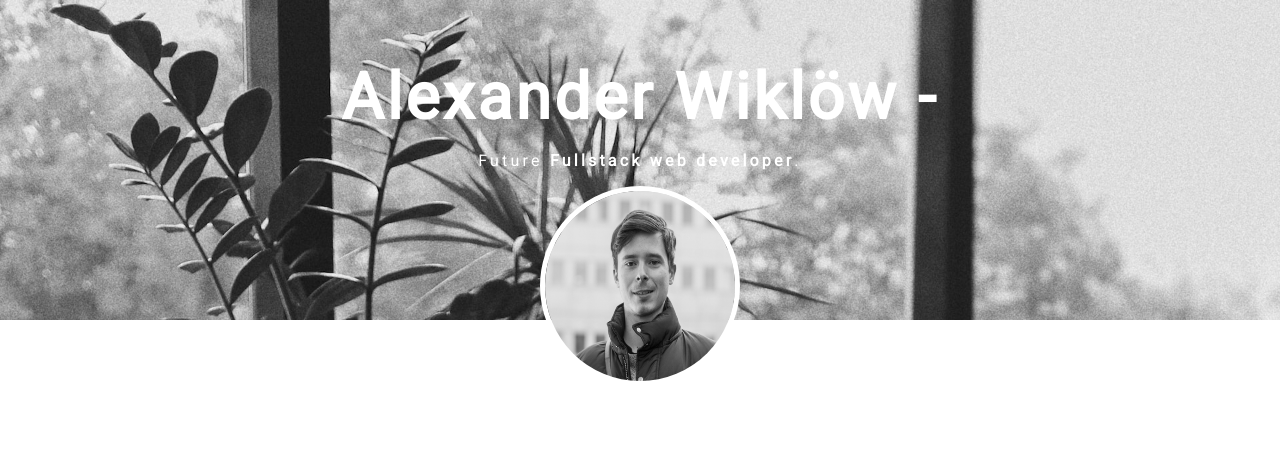
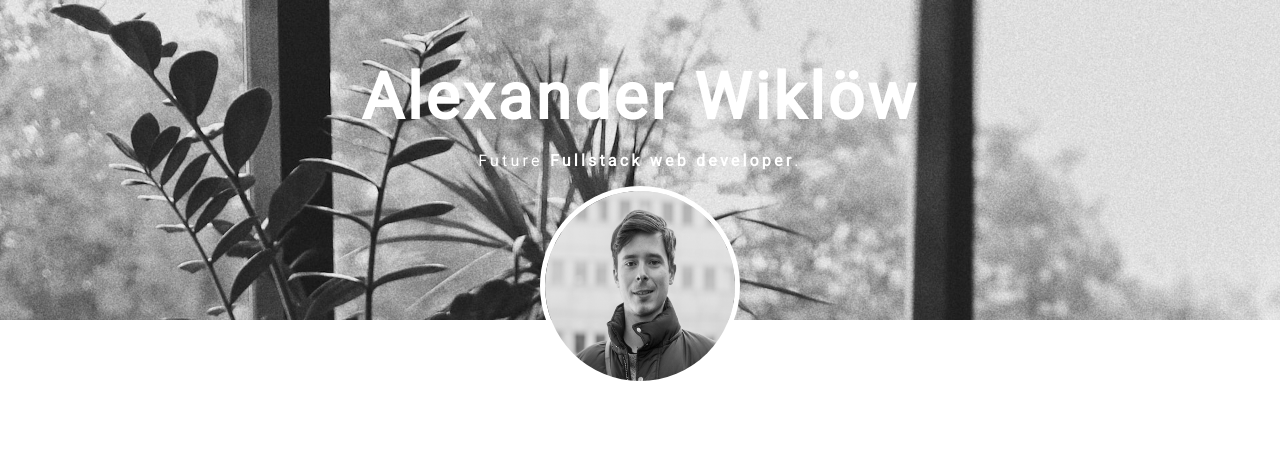
Before and after one commit to AlexanderWiklow/Portfolio2023, a website: page index.html in a window 1280 px wide. Shown: the top 457 px of the page. Drawn offline with Linux system fonts and the light colour scheme.

Commit message:
change mediaquerty

```diff
--- a/index.html
+++ b/index.html
@@ -4,9 +4,6 @@
 <title>Page Title</title>
 <meta charset="UTF-8">
 <meta name="viewport" content="width=device-width, initial-scale=1">
-<!-- <meta name="viewport" content="width=device-width, initial-scale=0.41, maximum-scale=1" /> -->
-<!-- <meta name="viewport" content="width=device-width,initial-scale=1,maximum-scale=1,user-scalable=no" /> -->
-<!-- <meta name="viewport" content="width=device-width, initial-scale=1, maximum-scale=1"> -->
 <link rel="stylesheet" href="./styles/styles.css">
 <link rel="preconnect" href="https://fonts.googleapis.com">
 <link rel="preconnect" href="https://fonts.gstatic.com" crossorigin>
@@ -29,7 +26,7 @@
 
 <!-- Header -->
 <div class="header">
-  <h1>Alexander Wiklöw - </h1>
+  <h1>Alexander Wiklöw</h1>
   <p>Future <b>Fullstack web developer</b>.</p>
   <img id="profile-pic" src="./assets/images/CVbilder-nov.jpg" alt="Alexander Wiklöw">
 </div>
--- a/styles/styles.css
+++ b/styles/styles.css
@@ -288,7 +288,7 @@ textarea {
   }
 }
 
-@media screen and (max-width: 585px) {
+@media screen and (max-width: 785px) {
   .cards {
     justify-content: center;
   }
```
